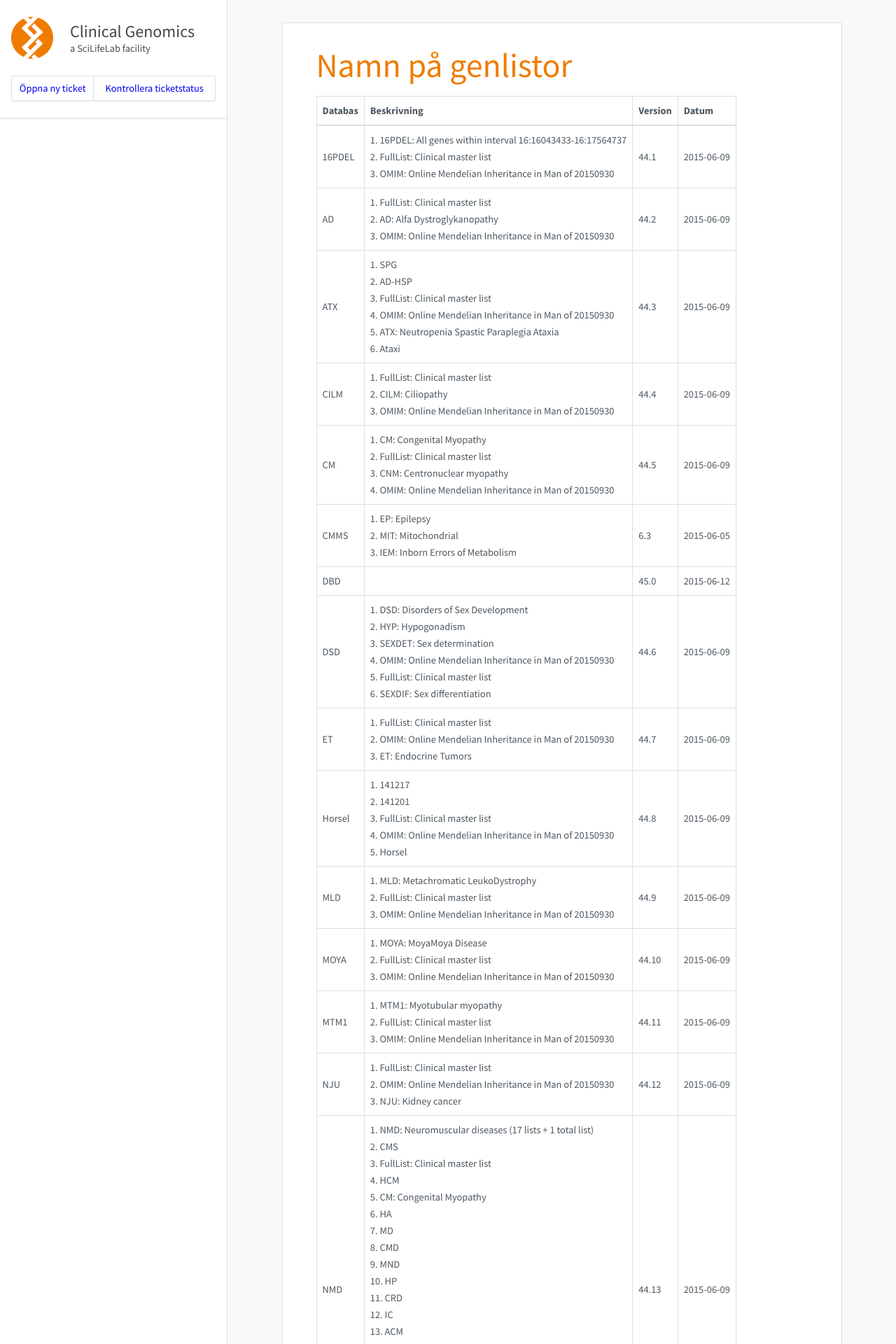
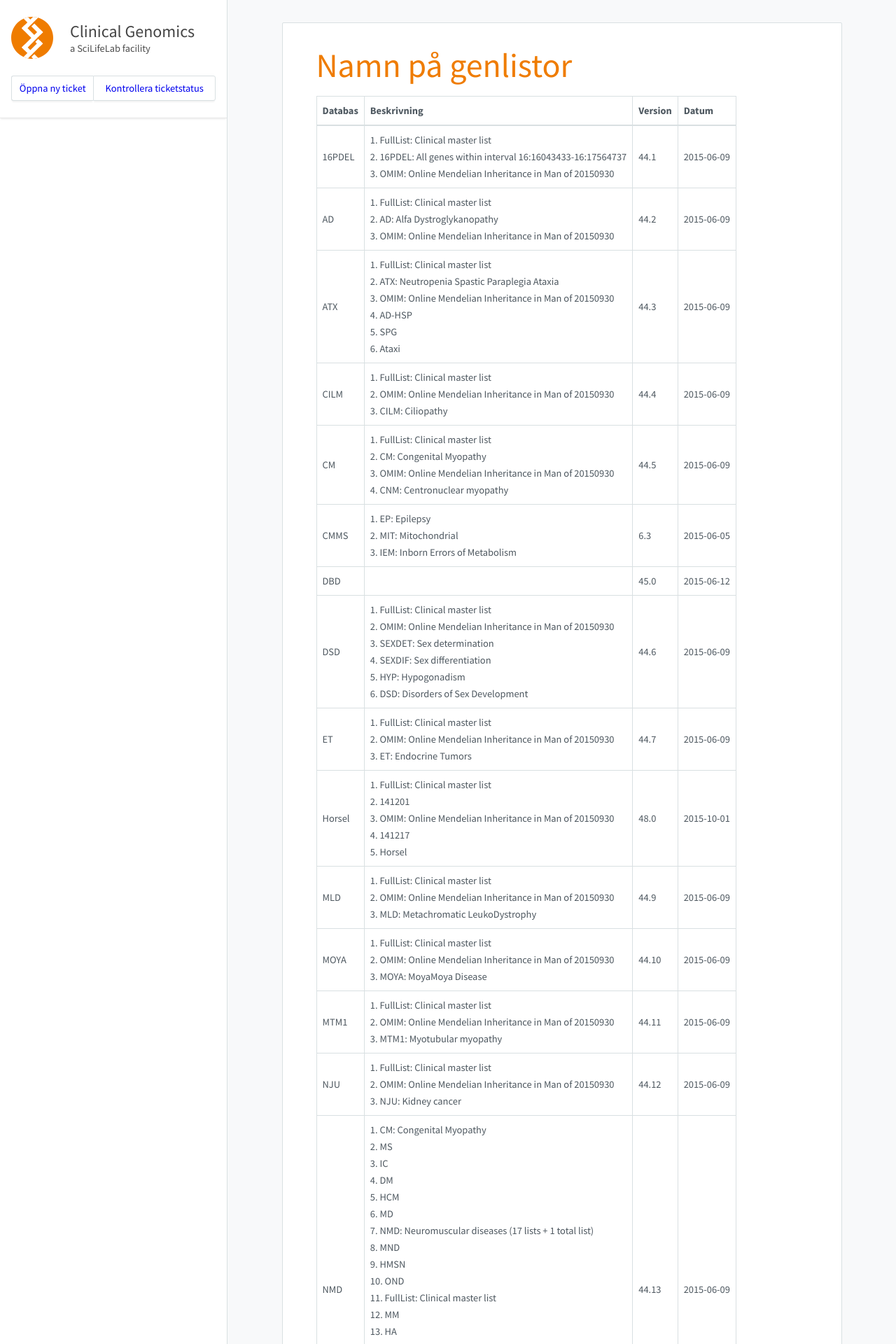
Before and after one commit to Clinical-Genomics/clinical-genomics.github.io, a Jekyll site: the page built from _pages/namnpagenlistor.md, in a window 1280 px wide. Shown: the top 1920 px of the page at 70% size. Built offline with Jekyll 4.4.1, drawn with Linux system fonts in a browser that asks for light colours; nearby versions of some CDN libraries; some of the changed text lies outside the part shown.

Commit message:
Update to cust002-Horsel.txt

```diff
--- a/_pages/namnpagenlistor.md
+++ b/_pages/namnpagenlistor.md
@@ -8,25 +8,25 @@ title: Namn på genlistor
 
 |Databas|Beskrivning|Version|Datum|
 |---|---|---|---|
-|16PDEL|1. 16PDEL: All genes within interval 16:16043433-16:17564737<br />2. FullList: Clinical master list<br />3. OMIM: Online Mendelian Inheritance in Man of 20150930<br />|44.1|2015-06-09|
+|16PDEL|1. FullList: Clinical master list<br />2. 16PDEL: All genes within interval 16:16043433-16:17564737<br />3. OMIM: Online Mendelian Inheritance in Man of 20150930<br />|44.1|2015-06-09|
 |AD|1. FullList: Clinical master list<br />2. AD: Alfa Dystroglykanopathy<br />3. OMIM: Online Mendelian Inheritance in Man of 20150930<br />|44.2|2015-06-09|
-|ATX|1. SPG<br />2. AD-HSP<br />3. FullList: Clinical master list<br />4. OMIM: Online Mendelian Inheritance in Man of 20150930<br />5. ATX: Neutropenia Spastic Paraplegia Ataxia<br />6. Ataxi<br />|44.3|2015-06-09|
-|CILM|1. FullList: Clinical master list<br />2. CILM: Ciliopathy<br />3. OMIM: Online Mendelian Inheritance in Man of 20150930<br />|44.4|2015-06-09|
-|CM|1. CM: Congenital Myopathy<br />2. FullList: Clinical master list<br />3. CNM: Centronuclear myopathy<br />4. OMIM: Online Mendelian Inheritance in Man of 20150930<br />|44.5|2015-06-09|
+|ATX|1. FullList: Clinical master list<br />2. ATX: Neutropenia Spastic Paraplegia Ataxia<br />3. OMIM: Online Mendelian Inheritance in Man of 20150930<br />4. AD-HSP<br />5. SPG<br />6. Ataxi<br />|44.3|2015-06-09|
+|CILM|1. FullList: Clinical master list<br />2. OMIM: Online Mendelian Inheritance in Man of 20150930<br />3. CILM: Ciliopathy<br />|44.4|2015-06-09|
+|CM|1. FullList: Clinical master list<br />2. CM: Congenital Myopathy<br />3. OMIM: Online Mendelian Inheritance in Man of 20150930<br />4. CNM: Centronuclear myopathy<br />|44.5|2015-06-09|
 |CMMS|1. EP: Epilepsy<br />2. MIT: Mitochondrial<br />3. IEM: Inborn Errors of Metabolism<br />|6.3|2015-06-05|
 |DBD||45.0|2015-06-12|
-|DSD|1. DSD: Disorders of Sex Development<br />2. HYP: Hypogonadism<br />3. SEXDET: Sex determination<br />4. OMIM: Online Mendelian Inheritance in Man of 20150930<br />5. FullList: Clinical master list<br />6. SEXDIF: Sex differentiation<br />|44.6|2015-06-09|
+|DSD|1. FullList: Clinical master list<br />2. OMIM: Online Mendelian Inheritance in Man of 20150930<br />3. SEXDET: Sex determination<br />4. SEXDIF: Sex differentiation<br />5. HYP: Hypogonadism<br />6. DSD: Disorders of Sex Development<br />|44.6|2015-06-09|
 |ET|1. FullList: Clinical master list<br />2. OMIM: Online Mendelian Inheritance in Man of 20150930<br />3. ET: Endocrine Tumors<br />|44.7|2015-06-09|
-|Horsel|1. 141217<br />2. 141201<br />3. FullList: Clinical master list<br />4. OMIM: Online Mendelian Inheritance in Man of 20150930<br />5. Horsel<br />|44.8|2015-06-09|
-|MLD|1. MLD: Metachromatic LeukoDystrophy<br />2. FullList: Clinical master list<br />3. OMIM: Online Mendelian Inheritance in Man of 20150930<br />|44.9|2015-06-09|
-|MOYA|1. MOYA: MoyaMoya Disease<br />2. FullList: Clinical master list<br />3. OMIM: Online Mendelian Inheritance in Man of 20150930<br />|44.10|2015-06-09|
-|MTM1|1. MTM1: Myotubular myopathy<br />2. FullList: Clinical master list<br />3. OMIM: Online Mendelian Inheritance in Man of 20150930<br />|44.11|2015-06-09|
+|Horsel|1. FullList: Clinical master list<br />2. 141201<br />3. OMIM: Online Mendelian Inheritance in Man of 20150930<br />4. 141217<br />5. Horsel<br />|48.0|2015-10-01|
+|MLD|1. FullList: Clinical master list<br />2. OMIM: Online Mendelian Inheritance in Man of 20150930<br />3. MLD: Metachromatic LeukoDystrophy<br />|44.9|2015-06-09|
+|MOYA|1. FullList: Clinical master list<br />2. OMIM: Online Mendelian Inheritance in Man of 20150930<br />3. MOYA: MoyaMoya Disease<br />|44.10|2015-06-09|
+|MTM1|1. FullList: Clinical master list<br />2. OMIM: Online Mendelian Inheritance in Man of 20150930<br />3. MTM1: Myotubular myopathy<br />|44.11|2015-06-09|
 |NJU|1. FullList: Clinical master list<br />2. OMIM: Online Mendelian Inheritance in Man of 20150930<br />3. NJU: Kidney cancer<br />|44.12|2015-06-09|
-|NMD|1. NMD: Neuromuscular diseases (17 lists + 1 total list)<br />2. CMS<br />3. FullList: Clinical master list<br />4. HCM<br />5. CM: Congenital Myopathy<br />6. HA<br />7. MD<br />8. CMD<br />9. MND<br />10. HP<br />11. CRD<br />12. IC<br />13. ACM<br />14. OND<br />15. MS<br />16. DM<br />17. HMSN<br />18. OM<br />19. NM<br />20. MM<br />|44.13|2015-06-09|
+|NMD|1. CM: Congenital Myopathy<br />2. MS<br />3. IC<br />4. DM<br />5. HCM<br />6. MD<br />7. NMD: Neuromuscular diseases (17 lists + 1 total list)<br />8. MND<br />9. HMSN<br />10. OND<br />11. FullList: Clinical master list<br />12. MM<br />13. HA<br />14. CMS<br />15. ACM<br />16. OM<br />17. CMD<br />18. NM<br />19. HP<br />20. CRD<br />|44.13|2015-06-09|
 |OMIM|Online Mendelian Inheritance in Man of 20150930|47.0|2015-10-01|
-|ORO|1. ORO: Oro-facial-digital syndrome<br />2. FullList: Clinical master list<br />3. OMIM: Online Mendelian Inheritance in Man of 20150930<br />|44.15|2015-06-09|
-|PAF1|1. PAF1: RNA polymerase II-associated factor<br />2. FullList: Clinical master list<br />3. OMIM: Online Mendelian Inheritance in Man of 20150930<br />|44.16|2015-06-09|
-|PID|1. PID: Primary Immune Deficiency<br />2. FullList: Clinical master list<br />3. PIDCAD: PID Candidates<br />|7.0|2015-08-31|
-|SCN|1. FullList: Clinical master list<br />2. OMIM: Online Mendelian Inheritance in Man of 20150930<br />3. SCN: Neutropenia<br />|44.17|2015-06-09|
-|SHANK1|1. SHANK1: SH3 and multiple ankyrin repeat domains 1<br />2. FullList: Clinical master list<br />3. OMIM: Online Mendelian Inheritance in Man of 20150930<br />|44.18|2015-06-09|
-|SKD|1. SKD: Skeletal dysplasia<br />2. FullList: Clinical master list<br />3. OMIM: Online Mendelian Inheritance in Man of 20150930<br />|46.0|2015-09-03|
+|ORO|1. FullList: Clinical master list<br />2. OMIM: Online Mendelian Inheritance in Man of 20150930<br />3. ORO: Oro-facial-digital syndrome<br />|44.15|2015-06-09|
+|PAF1|1. FullList: Clinical master list<br />2. OMIM: Online Mendelian Inheritance in Man of 20150930<br />3. PAF1: RNA polymerase II-associated factor<br />|44.16|2015-06-09|
+|PID|1. FullList: Clinical master list<br />2. PIDCAD: PID Candidates<br />3. PID: Primary Immune Deficiency<br />|7.0|2015-08-31|
+|SCN|1. FullList: Clinical master list<br />2. SCN: Neutropenia<br />3. OMIM: Online Mendelian Inheritance in Man of 20150930<br />|44.17|2015-06-09|
+|SHANK1|1. FullList: Clinical master list<br />2. OMIM: Online Mendelian Inheritance in Man of 20150930<br />3. SHANK1: SH3 and multiple ankyrin repeat domains 1<br />|44.18|2015-06-09|
+|SKD|1. FullList: Clinical master list<br />2. OMIM: Online Mendelian Inheritance in Man of 20150930<br />3. SKD: Skeletal dysplasia<br />|46.0|2015-09-03|
```
